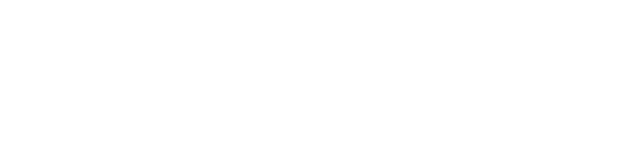
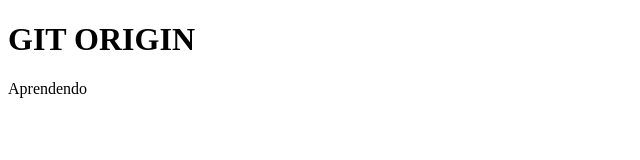
Before and after one commit to thgfnd/primeiro_git, a plain HTML site: page index.html in a window 1280 px wide. Shown: the whole page, without its empty margins (0-640 px from the left). Drawn offline with Linux system fonts and the light colour scheme.

Commit message:
criei um titulo

```diff
--- a/index.html
+++ b/index.html
@@ -6,6 +6,7 @@
     <title>primeirogit</title>
 </head>
 <body>
-
+    <h1>GIT ORIGIN</h1>
+    <P>Aprendendo</P>
 </body>
 </html>
```
